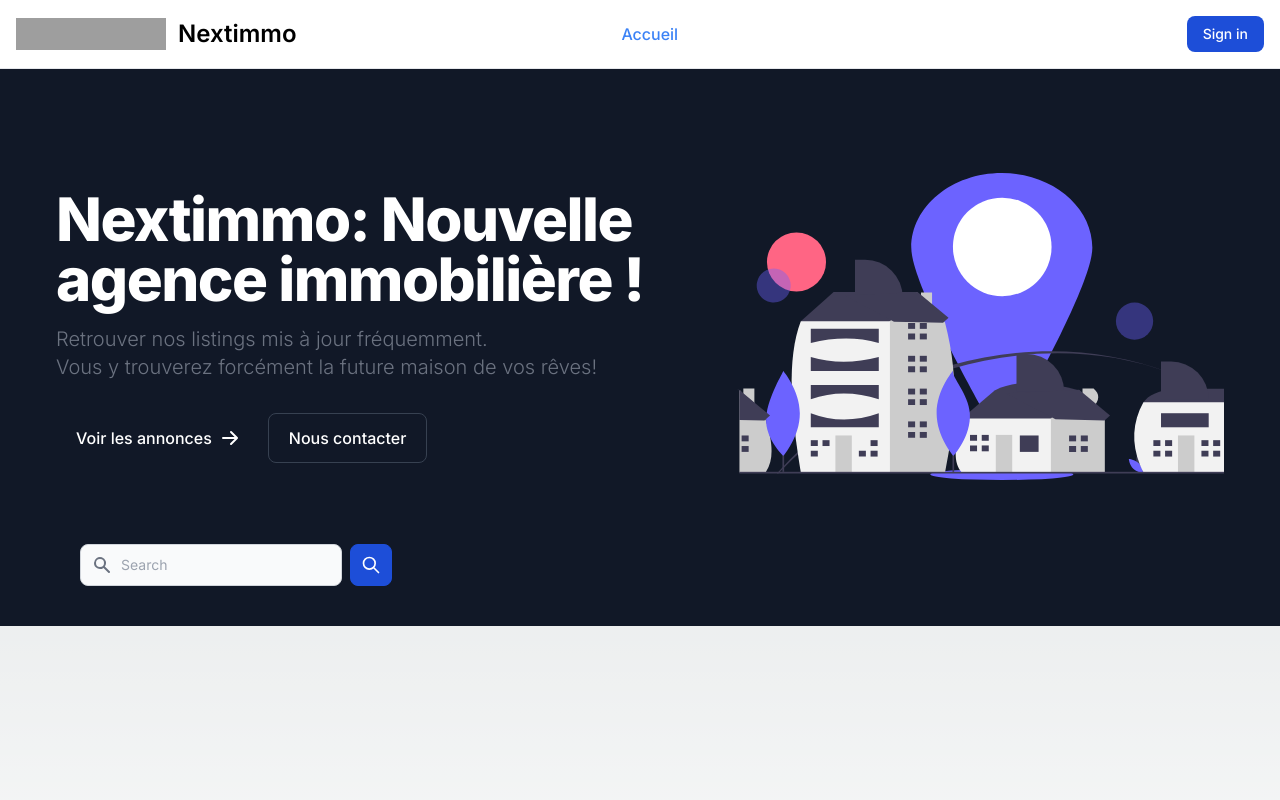
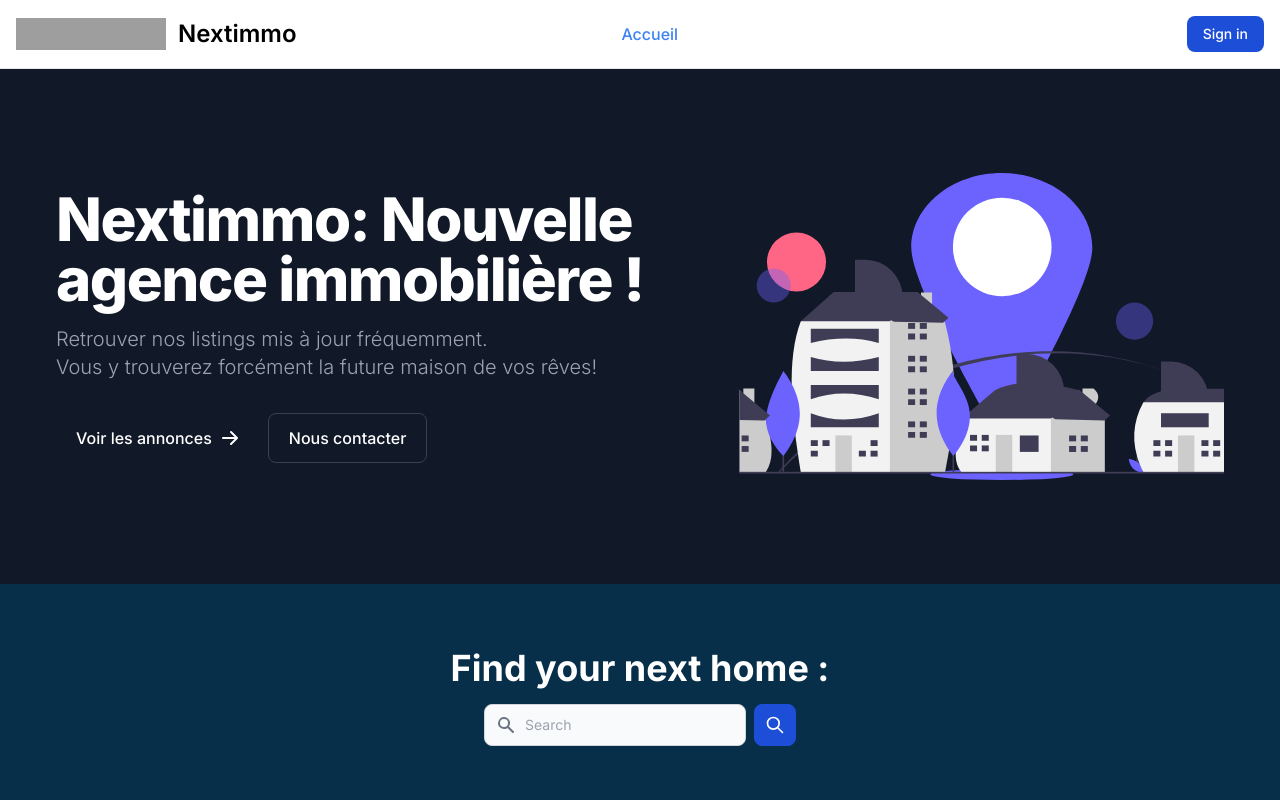
Before and after one commit to Ayrow/nextimmo, a Next.js app: page / in a window 1280 px wide. Shown: the top 800 px of the page. Built offline with nearby package versions, Linux system fonts and the light colour scheme; grey boxes are pictures that could not be loaded.

Commit message:
moved the basic House search into a banner under hero

```diff
--- a/src/app/page.js
+++ b/src/app/page.js
@@ -1,10 +1,17 @@
 import Image from 'next/image';
 import Hero from '../components/Hero';
+import BasicHouseSearch from '@/components/BasicHouseSearch';
 
 export default function Home() {
   return (
-    <main className='flex min-h-screen flex-col items-center justify-between'>
+    <main className=' flex min-h-screen w-screen flex-col items-center'>
       <Hero />
+      <section class=' bg-sky-950 w-full py-8 px-4 lg:py-16 lg:px-6 sm:text-lg flex flex-col items-center'>
+        <h2 class='mb-4 text-4xl font-bold text-white'>
+          Find your next home :
+        </h2>
+        <BasicHouseSearch />
+      </section>
     </main>
   );
 }
--- a/src/components/Hero.js
+++ b/src/components/Hero.js
@@ -1,6 +1,5 @@
 import Link from 'next/link';
 import Image from 'next/image';
-import BasicHouseSearch from './BasicHouseSearch';
 
 const Hero = () => {
   return (
@@ -11,7 +10,7 @@ const Hero = () => {
             <h1 className='max-w-2xl mb-4 text-4xl font-extrabold tracking-tight leading-none md:text-5xl xl:text-6xl text-white'>
               Nextimmo: Nouvelle agence immobilière !
             </h1>
-            <p className='max-w-2xl mb-6 font-light text-gray-500 lg:mb-8 md:text-lg lg:text-xl text-gray-400'>
+            <p className='max-w-2xl mb-6 font-light lg:mb-8 md:text-lg lg:text-xl text-gray-400'>
               Retrouver nos listings mis à jour fréquemment. <br />
               Vous y trouverez forcément la future maison de vos rêves!
             </p>
@@ -40,12 +39,11 @@ const Hero = () => {
             <Image
               src='/house_hero.svg'
               alt='house under a magnifying glass'
-              width='1920'
-              height='1080'
+              width='500'
+              height='500'
             />
           </div>
         </div>
-        <BasicHouseSearch />
       </div>
     </section>
   );
```
